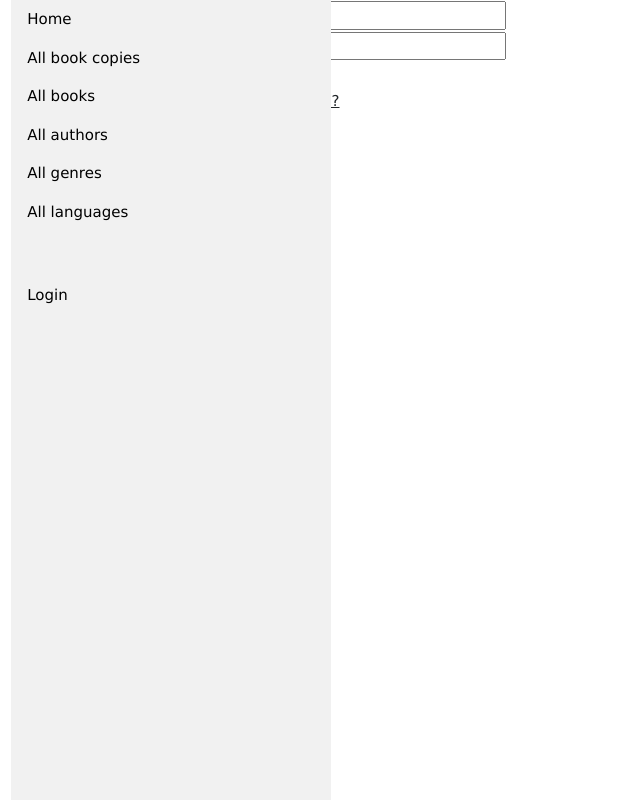
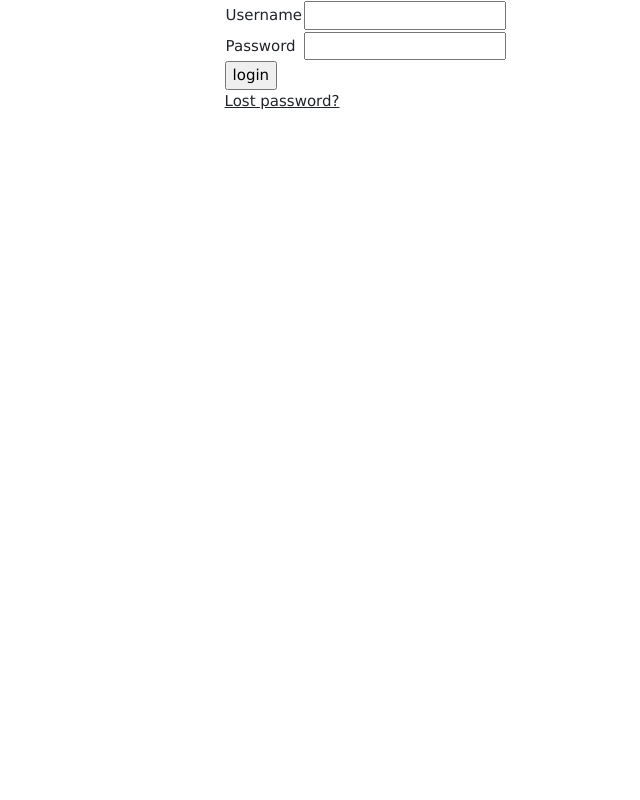
Before and after one commit to JackSteffan/--csci313-assignment-3-Jack-Steffan, a Django app: template local_library/templates/registration/login.html in a window 1280 px wide. Shown: the whole page, without its empty margins (0-640 px from the left). Run offline with Django 3.2, Linux system fonts and the light colour scheme; the template is opened without the code that fills it, so the values that code supplies are empty, except form fields; form fields are guessed from the names that the template uses.

Commit message:
Final cosmetic changes

```diff
--- a/local_library/catalog/templates/base_generic.html
+++ b/local_library/catalog/templates/base_generic.html
@@ -19,7 +19,7 @@
 <div class="row">
   <div class="col-sm-2">
   {% block sidebar %}
-  <div class="w3-sidebar w3-bar-block w3-light-grey" style="width:25%">
+  <div class="w3-sidebar w3-bar-block w3-light-grey" style="width:25%" id="mySidebar">
     <a href="{% url 'index' %}" class="w3-bar-item w3-button w3-hover-blue">Home</a>
     <a href="{% url 'bookinstances' %}" class="w3-bar-item w3-button w3-hover-blue">All book copies</a>
     <a href="{% url 'books' %}" class="w3-bar-item w3-button w3-hover-blue">All books</a>
--- a/local_library/templates/registration/login.html
+++ b/local_library/templates/registration/login.html
@@ -1,7 +1,12 @@
 {% extends "base_generic.html" %}
 
 {% block content %}
-
+<body onload="w3_close()"></body>
+<script>
+    function w3_close() {
+      document.getElementById("mySidebar").style.display = "none";
+    }
+    </script>
 {% if form.errors %}
 <p>Your username and password didn't match. Please try again.</p>
 {% endif %}
@@ -34,5 +39,5 @@
 
 {# Assumes you setup the password_reset view in your URLconf #}
 <p><a href="{% url 'password_reset' %}">Lost password?</a></p>
-
+</div>
 {% endblock %}
```
Also changed, not shown: local_library/db.sqlite3.
